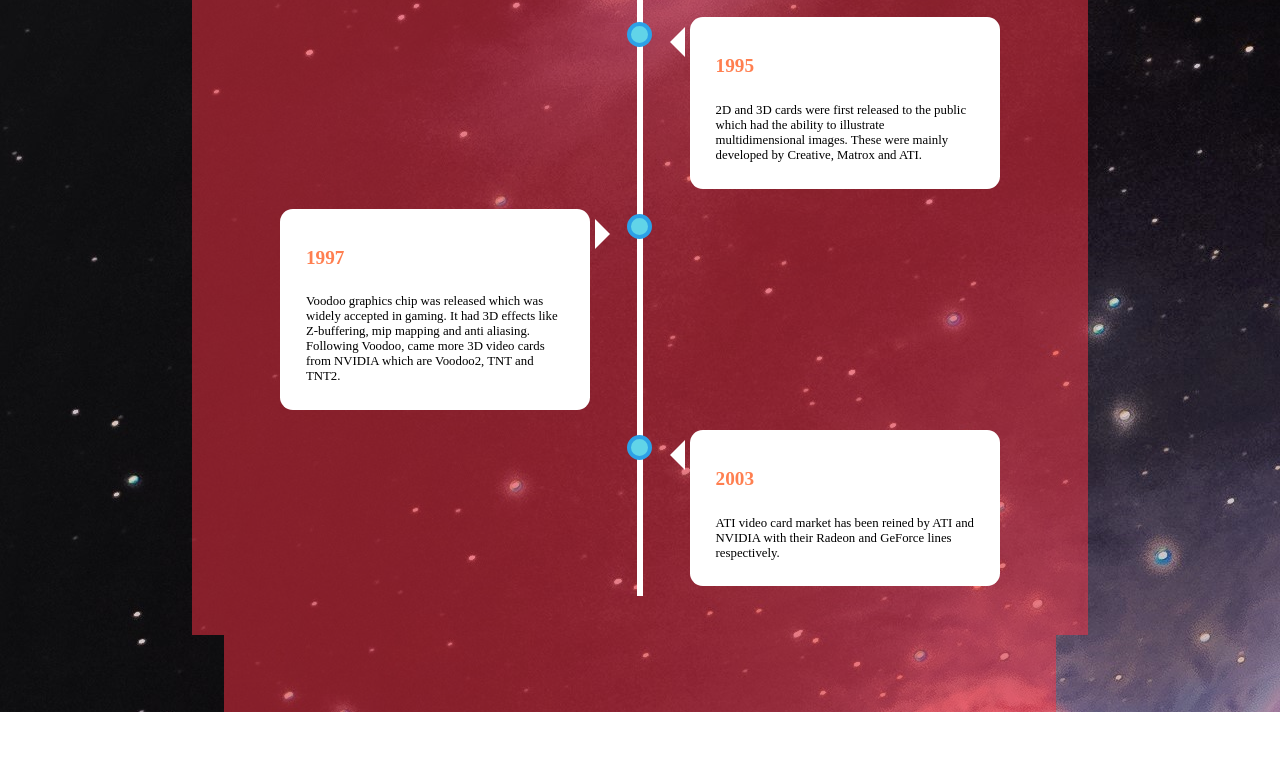
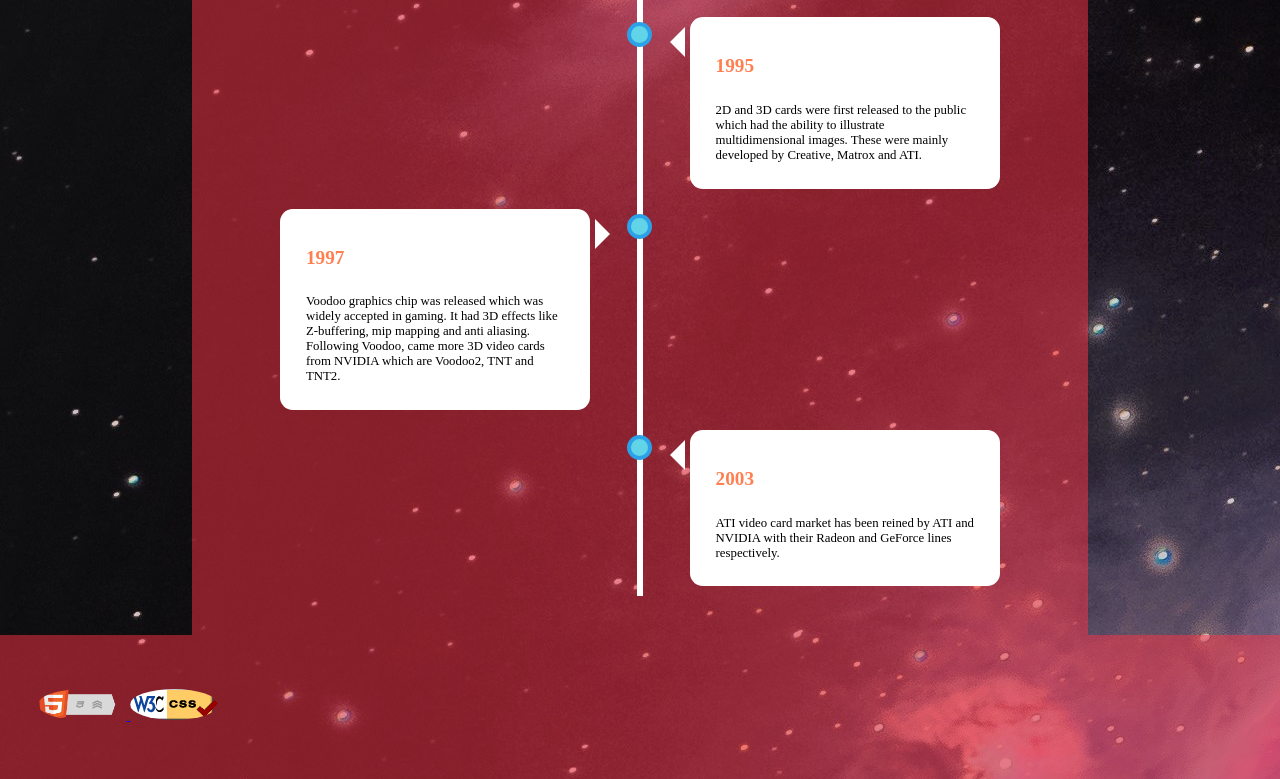
Before and after one commit to wuyiyi1/home, a plain HTML site: page videocard.html in a window 1280 px wide. Shown: the part 3340-4119 px from the top of the page. Before the commit the page ends 4052 px from the top, so only its background shows below. Drawn offline with Linux system fonts and the light colour scheme.

Commit message:
Add files via upload

```diff
--- a/main.css
+++ b/main.css
@@ -3,10 +3,9 @@ body{
 	margin: 0;
 	padding: 0;
 	background-image: url('images/maincover.png');
-	-webkit-background-size: cover;
+	background-size: cover;
 	background-size: cover;
 	background-position: center center;
-	background-repeat: no-repeat;
 	font-family: georgia;
 	height: 100vh;
 }
--- a/stylevideo.css
+++ b/stylevideo.css
@@ -293,10 +293,15 @@ h4{
 	height: 70%;
 	position: relative;
 }
-.components-today{
+.bottom{
 	color: white;
 	background: rgba(255,50,70,0.5);
-	width: 65vw;
 	padding: 3%;
 	margin: auto;
 }
+.validator{
+	border:0;
+	width:88px;
+	height:31px;
+	display:inline-block;
+}
--- a/videocard.html
+++ b/videocard.html
@@ -110,7 +110,7 @@
 		<!--section on the history of video cards-->
 		<div class="history-overview">
 			<h3><a id="history">History</a></h3>
-			<a class="skip" href="#today">Skip to bottom</a>
+			<a class="skip" href="#validators">Skip to bottom</a>
 			<br/>
 			<!--section for the timeline of video cards-->
 			<div class="timeline">
@@ -170,7 +170,15 @@
 				</div>
 			</div>
 		</div>
-		<div class="components-today" id="today">
+		<div class="bottom" id="validators">
+			<p>
+			<a href="https://validator.w3.org/nu/?doc=https%3A%2F%2Fwuyiyi1.github.io%2Fhome%2Fvideocard.html" target="_blank">
+				<img class="validator" src="images/html5semantics.png" alt="HTML5 and Semantics" />
+			</a>
+			<a href="https://jigsaw.w3.org/css-validator/validator?uri=wuyiyi1.github.io%2Fhome%2Fvideocard&profile=css3svg&usermedium=all&warning=1&vextwarning=&lang=en" target="_blank">
+				<img class="validator"  src="images/vcss.png" alt="Valid CSS!" />
+			</a>
+		</p>
 		</div>
 	</body>
 </html>
```
Also changed, not shown: references.html (+14 -0 lines), todayandfuture.html (+6 -1 lines), images/futuresound.jpg.
